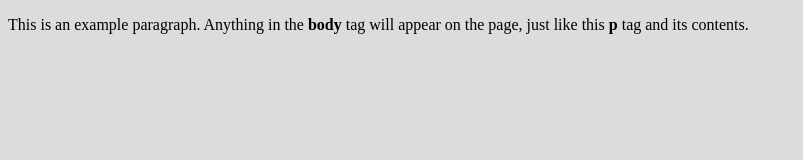
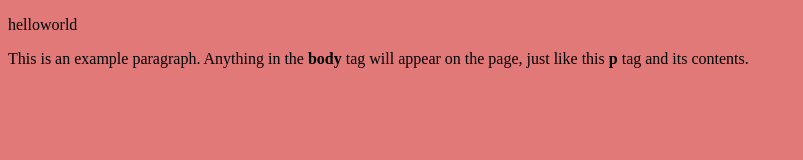
Before and after one commit to junyili1116/core-1-interaction-lecture, a plain HTML site: page week-4/index.html in a window 1280 px wide. Shown: the whole page, without its empty margins (0-803 px from the left). Drawn offline with Linux system fonts and the light colour scheme.

Commit message:
Add files via upload
change 1

```diff
--- a/week-4/index.html
+++ b/week-4/index.html
@@ -1,10 +1,11 @@
 <!doctype html>
 <html>
   <head>
-    <title>This is the title of the webpage!</title>
+    <title>helloworld</title>
     <link rel='stylesheet' href='style.css'>
   </head>
   <body>
+    <p>helloworld</p>
     <p>This is an example paragraph. Anything in the <strong>body</strong> tag will appear on the page, just like this <strong>p</strong> tag and its contents.</p>
   </body>
 </html>
--- a/week-4/style.css
+++ b/week-4/style.css
@@ -1,4 +1,5 @@
 body {
-  background-color: gainsboro;
+
+  background-color: rgb(226, 121, 121);
   min-height: 100vh;
 }
```
